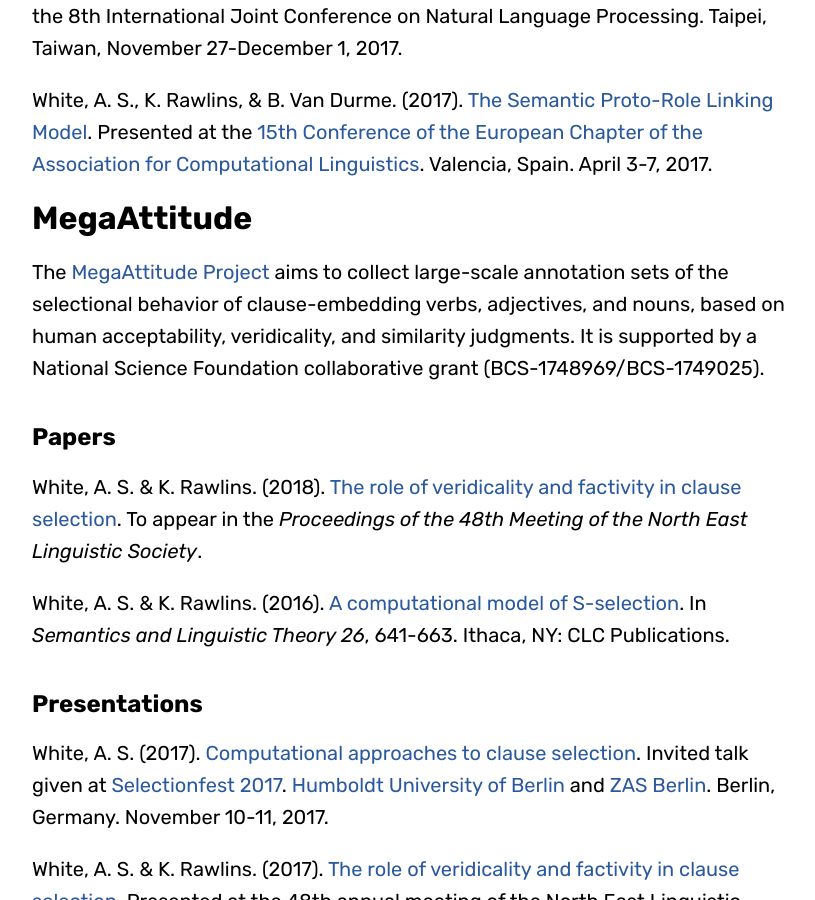
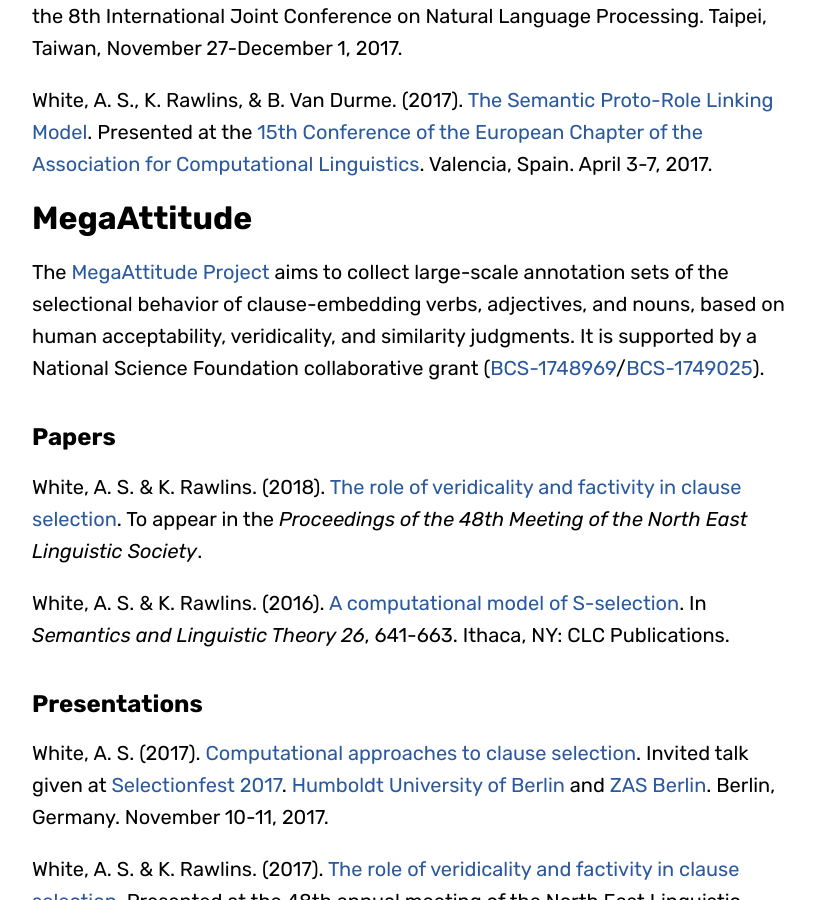
Before and after one commit to FACTSlab/factslab.github.io, a Jekyll site: the page built from research.md, in a window 1280 px wide and 900 px high, scrolled down 1838 px. Shown: the whole window, without its empty margins (224-1039 px from the left). Built offline with Jekyll 4.4.1, drawn with Linux system fonts in a browser that asks for light colours; some web fonts are replaced; some of the changed lines change nothing that is shown.

Commit message:
added links to grant abstracts for megaattitude

```diff
--- a/research.md
+++ b/research.md
@@ -58,7 +58,7 @@
 
 # MegaAttitude
 
-The [MegaAttitude Project](http://megaattitude.io) aims to collect large-scale annotation sets of the selectional behavior of clause-embedding verbs, adjectives, and nouns, based on human acceptability, veridicality, and similarity judgments. It is supported by a National Science Foundation collaborative grant (BCS-1748969/BCS-1749025).
+The [MegaAttitude Project](http://megaattitude.io) aims to collect large-scale annotation sets of the selectional behavior of clause-embedding verbs, adjectives, and nouns, based on human acceptability, veridicality, and similarity judgments. It is supported by a National Science Foundation collaborative grant ([BCS-1748969](https://www.nsf.gov/awardsearch/showAward?AWD_ID=1748969&HistoricalAwards=false)/[BCS-1749025](https://www.nsf.gov/awardsearch/showAward?AWD_ID=1749025&HistoricalAwards=false)).
 
 ## Papers
 
```
